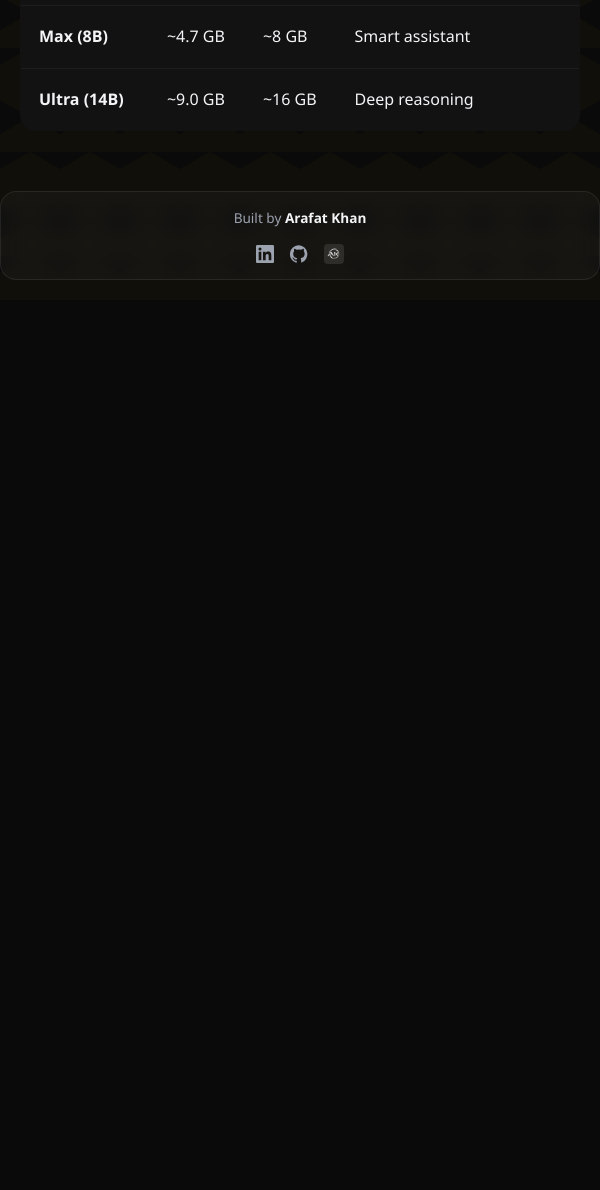
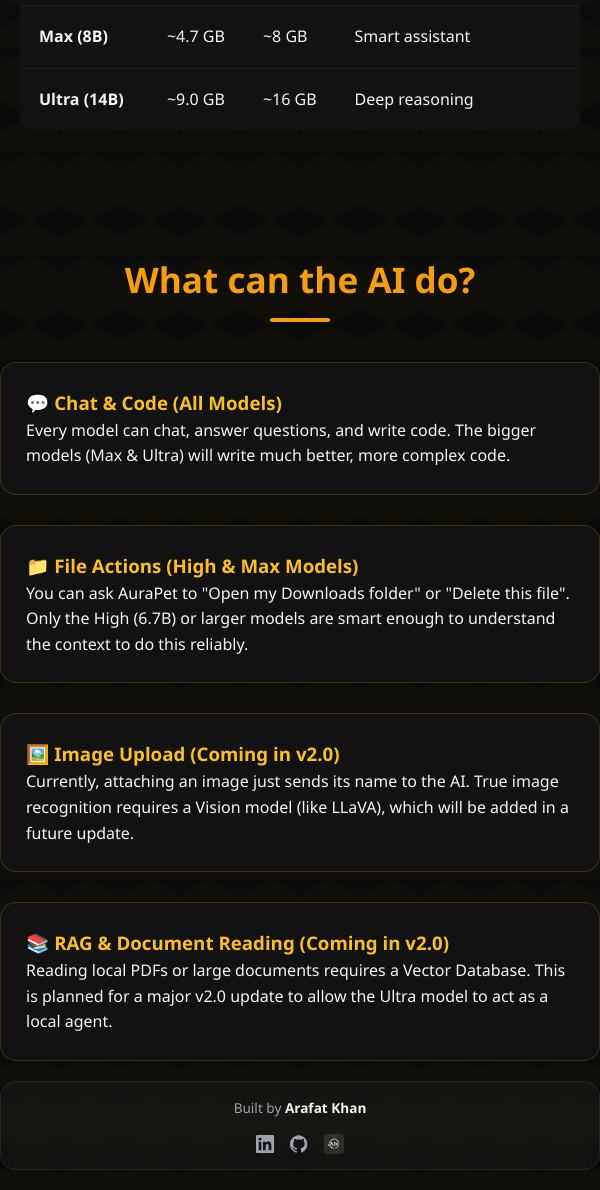
Before and after one commit to iamthearafatkhan/aurapet, an Electron app: page docs/details.html in a window 600 px wide. Shown: the part 4216-5406 px from the top of the page. Before the commit the page ends 4516 px from the top, so only its background shows below. Drawn offline with Linux system fonts and the light colour scheme.

Commit message:
future work or roadmap

```diff
--- a/docs/details.html
+++ b/docs/details.html
@@ -88,6 +88,29 @@
             </tbody>
         </table>
     </div>
+    <h2 class="section-title" style="margin-top: 80px;">What can the AI do?</h2>
+    <div class="grid">
+        <div class="card">
+            <h3 style="color: var(--honey-light);">💬 Chat & Code (All Models)</h3>
+            <p>Every model can chat, answer questions, and write code. The bigger models (Max & Ultra) will write much
+                better, more complex code.</p>
+        </div>
+        <div class="card">
+            <h3 style="color: var(--honey-light);">📁 File Actions (High & Max Models)</h3>
+            <p>You can ask AuraPet to "Open my Downloads folder" or "Delete this file". Only the High (6.7B) or larger
+                models are smart enough to understand the context to do this reliably.</p>
+        </div>
+        <div class="card">
+            <h3 style="color: var(--honey-light);">🖼️ Image Upload (Coming in v2.0)</h3>
+            <p>Currently, attaching an image just sends its name to the AI. True image recognition requires a Vision
+                model (like LLaVA), which will be added in a future update.</p>
+        </div>
+        <div class="card">
+            <h3 style="color: var(--honey-light);">📚 RAG & Document Reading (Coming in v2.0)</h3>
+            <p>Reading local PDFs or large documents requires a Vector Database. This is planned for a major v2.0 update
+                to allow the Ultra model to act as a local agent.</p>
+        </div>
+    </div>
 
     <!-- Replace old footer with this -->
     <footer class="site-footer">
```
